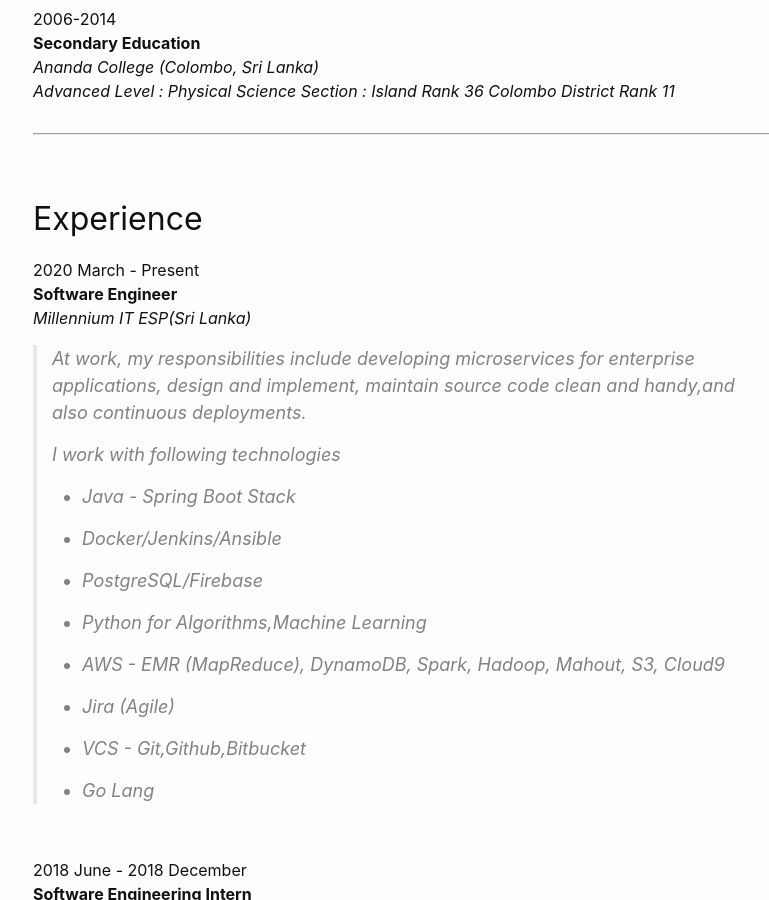
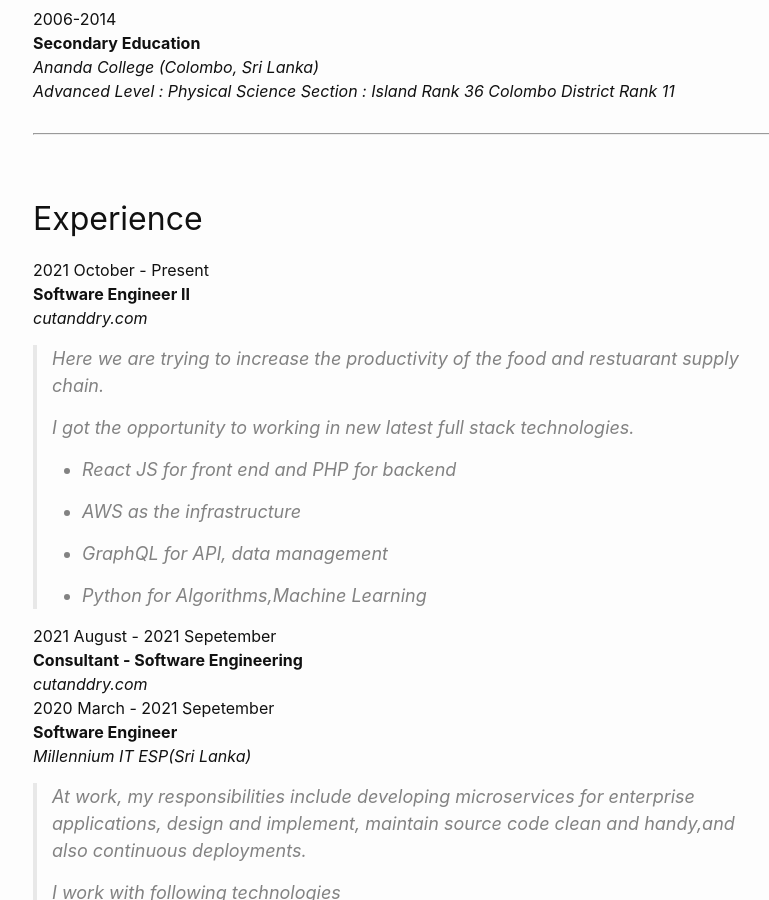
Before and after one commit to isurunuwanthilaka/isurunuwanthilaka.github.io, a Jekyll site: the page built from resume.md, in a window 1280 px wide and 900 px high, scrolled down 1024 px. Shown: the whole window, without its empty margins (237-1006 px from the left). Built offline with Jekyll 4.4.1, drawn with Linux system fonts in a browser that asks for light colours; nearby versions of some CDN libraries; comment, search, counter and statistics services are not loaded; some of the changed text lies outside the part shown.

Commit message:
updated resume

```diff
--- a/resume.md
+++ b/resume.md
@@ -3,6 +3,7 @@
 title: Resume
 permalink: /resume
 ---
+
 <p align="center">
 <img src="{{ site.url }}/assets/img/profile-pic.png"
      alt="Profile image"
@@ -11,186 +12,196 @@
 
 <p style="text-align: center;font-size: 50px"> Isuru Nuwanthilaka </p>
 
-----
+---
 
 I am an engineer, I build software to ease the life of humans. I love solving complex problems, designing architectures and Software Development.
 
-----
+---
 
-Education
-----
+## Education
 
 2021-2023
-:   **MSc in CS, Software Architecture**
-:   *University of Moratuwa (Sri Lanka)*
+: **MSc in CS, Software Architecture**
+: _University of Moratuwa (Sri Lanka)_
 
 <br/>
 
 2015-2019
-:   **BSc(Hons), Electronics and Telecommunication Engineering**
-:   *University of Moratuwa (Sri Lanka)*
-:   *Second Class Upper Division*
+: **BSc(Hons), Electronics and Telecommunication Engineering**
+: _University of Moratuwa (Sri Lanka)_
+: _Second Class Upper Division_
 
 <br/>
 
 2006-2014
-:   **Secondary Education**
-:   *Ananda College (Colombo, Sri Lanka)*
-:   *Advanced Level : Physical Science Section : Island Rank 36 Colombo District Rank 11*
+: **Secondary Education**
+: _Ananda College (Colombo, Sri Lanka)_
+: _Advanced Level : Physical Science Section : Island Rank 36 Colombo District Rank 11_
 
-----
+---
 
-Experience
-----
+## Experience
 
-2020 March - Present
-:   **Software Engineer**
-:   *Millennium IT ESP(Sri Lanka)*
+2021 October - Present
+: **Software Engineer II**
+: _cutanddry.com_
 
->At work, my responsibilities include developing microservices for enterprise applications, design
->and implement, maintain source code clean and handy,and also continuous deployments.
+> Here we are trying to increase the productivity of the food and restuarant supply chain.
 >
->I work with following technologies
+> I got the opportunity to working in new latest full stack technologies.
 >
->* Java - Spring Boot Stack
+> - React JS for front end and PHP for backend
 >
->* Docker/Jenkins/Ansible
+> - AWS as the infrastructure
 >
->* PostgreSQL/Firebase
+> - GraphQL for API, data management
 >
->* Python for Algorithms,Machine Learning
+> - Python for Algorithms,Machine Learning
+
+2021 August - 2021 Sepetember
+: **Consultant - Software Engineering**
+: _cutanddry.com_
+
+2020 March - 2021 Sepetember
+: **Software Engineer**
+: _Millennium IT ESP(Sri Lanka)_
+
+> At work, my responsibilities include developing microservices for enterprise applications, design
+> and implement, maintain source code clean and handy,and also continuous deployments.
 >
->* AWS - EMR (MapReduce), DynamoDB, Spark, Hadoop, Mahout, S3, Cloud9
+> I work with following technologies
 >
->* Jira (Agile)
+> - Java - Spring Boot Stack
 >
-> * VCS - Git,Github,Bitbucket
+> - Docker/Jenkins/Ansible
 >
-> * Go Lang
+> - PostgreSQL/Firebase
+>
+> - Python for Algorithms,Machine Learning
+>
+> - AWS - EMR (MapReduce), DynamoDB, Spark, Hadoop, Mahout, S3, Cloud9
+>
+> - Jira (Agile)
+>
+> - VCS - Git,Github,Bitbucket
+>
+> - Go Lang
 
 <br/>
 
 2018 June - 2018 December
-:   **Software Engineering Intern**
-:   *Millennium IT ESP(Sri Lanka)*
+: **Software Engineering Intern**
+: _Millennium IT ESP(Sri Lanka)_
 
->I have worked with few projects on following technologies.
+> I have worked with few projects on following technologies.
 >
-> * Java 8
+> - Java 8
 >
-> * Go Lang
+> - Go Lang
 >
-> * Scala
+> - Scala
 >
-> * PostgreSQL
+> - PostgreSQL
 >
-> * AAA Radiator Server
+> - AAA Radiator Server
 
-----
+---
 
-Courses
-----
+## Courses
 
-* **Deep Learning Nanodegree**
-: This nanodegree incudes NN,CNN,RNN,GAN and hands-on AWS SageMaker deployment.
-: Completion ID : [434M3LSP](https://confirm.udacity.com/434M3LSP)
+- **Deep Learning Nanodegree**
+  : This nanodegree incudes NN,CNN,RNN,GAN and hands-on AWS SageMaker deployment.
+  : Completion ID : [434M3LSP](https://confirm.udacity.com/434M3LSP)
 
-* **Cloud Computing 101-Amazon Web Services (AWS)**
-: Issued : 2021 February
-: [Certification](https://drive.google.com/file/d/1fzoq76h1CsPOZbKim4qHksv4WWbTzHoH/view?usp=sharing)
+- **Cloud Computing 101-Amazon Web Services (AWS)**
+  : Issued : 2021 February
+  : [Certification](https://drive.google.com/file/d/1fzoq76h1CsPOZbKim4qHksv4WWbTzHoH/view?usp=sharing)
 
-* **Data Analytics Fundamentals-Amazon Web Services (AWS)**
-: Issued : 2021 February
-: [Certification](https://drive.google.com/file/d/1TsAo-yg3kKlkCPsc_O2XDHiuCI4ut1tw/view?usp=sharing)
+- **Data Analytics Fundamentals-Amazon Web Services (AWS)**
+  : Issued : 2021 February
+  : [Certification](https://drive.google.com/file/d/1TsAo-yg3kKlkCPsc_O2XDHiuCI4ut1tw/view?usp=sharing)
 
-* **Convolutional Neural Networks-Coursera**
-: Issued : 2019 August
-: Completion ID : [CK6PDQEX3S2M](https://www.coursera.org/account/accomplishments/verify/CK6PDQEX3S2M)
+- **Convolutional Neural Networks-Coursera**
+  : Issued : 2019 August
+  : Completion ID : [CK6PDQEX3S2M](https://www.coursera.org/account/accomplishments/verify/CK6PDQEX3S2M)
 
-* **Convolutional Neural Networks in TensorFlow-Coursera**
-: Issued : 2019 June
-: Completion ID : [WEF2K8GWC9L2](https://www.coursera.org/account/accomplishments/verify/WEF2K8GWC9L2)
+- **Convolutional Neural Networks in TensorFlow-Coursera**
+  : Issued : 2019 June
+  : Completion ID : [WEF2K8GWC9L2](https://www.coursera.org/account/accomplishments/verify/WEF2K8GWC9L2)
 
-* **Introduction to TensorFlow for Artificial Intelligence, Machine Learning, and Deep Learning-Coursera**
-: Issued : 2019 June
-: Completion ID : [CE6HB5U75FRA](https://www.coursera.org/account/accomplishments/verify/CE6HB5U75FRA)
+- **Introduction to TensorFlow for Artificial Intelligence, Machine Learning, and Deep Learning-Coursera**
+  : Issued : 2019 June
+  : Completion ID : [CE6HB5U75FRA](https://www.coursera.org/account/accomplishments/verify/CE6HB5U75FRA)
+- **Improving Deep Neural Networks- Hyperparameter tuning, Regularization and Optimization-Coursera**
+  : Issued : 2019 May
+  : Completion ID : [LXNDZB6DPLX7](https://www.coursera.org/account/accomplishments/verify/LXNDZB6DPLX7)
+- **Structuring Machine Learning Projects-Coursera**
+  : Issued : 2019 May
+  : Completion ID : [K74VMVUSRQP7](https://www.coursera.org/account/accomplishments/verify/K74VMVUSRQP7)
 
-* **Improving Deep Neural Networks- Hyperparameter tuning, Regularization and Optimization-Coursera**
-: Issued : 2019 May
-: Completion ID : [LXNDZB6DPLX7](https://www.coursera.org/account/accomplishments/verify/LXNDZB6DPLX7)
+- **AI For Everyone-Coursera**
+  : Issued : 2019 March
+  : Completion ID : [YETW7WJZ7SKG](https://www.coursera.org/account/accomplishments/verify/YETW7WJZ7SKG)
 
-* **Structuring Machine Learning Projects-Coursera**
-: Issued : 2019 May
-: Completion ID : [K74VMVUSRQP7](https://www.coursera.org/account/accomplishments/verify/K74VMVUSRQP7)
+- **Industrial IoT on Google Cloud Platform-Coursera**
+  : Issued : 2019 February
+  : Completion ID : [UWHPHJFZ68NX](https://www.coursera.org/account/accomplishments/verify/UWHPHJFZ68NX)
 
-* **AI For Everyone-Coursera**
-: Issued : 2019 March
-: Completion ID : [YETW7WJZ7SKG](https://www.coursera.org/account/accomplishments/verify/YETW7WJZ7SKG)
+- **Core Database Concepts-Coursera**
+  : Issued : 2019 January
+  : Completion ID : [CUGAGTPYMYCC](https://www.coursera.org/account/accomplishments/verify/CUGAGTPYMYCC)
+- **Version Control with Git-Coursera**
+  : Issued : 2018 December
+  : Completion ID : [TVGB8YZ8WWYB](https://www.coursera.org/account/accomplishments/verify/TVGB8YZ8WWYB)
+- **Machine Learning-Coursera**
+  : Issued : 2018 May
+  : Completion ID : [LYJZCS8BPSLD](https://www.coursera.org/account/accomplishments/verify/LYJZCS8BPSLD)
+- **Introduction to IoT-Cisco**
+  : Issued : 2017 June
+  : Networking Academy ID : 48154230
 
-* **Industrial IoT on Google Cloud Platform-Coursera**
-: Issued : 2019 February
-: Completion ID : [UWHPHJFZ68NX](https://www.coursera.org/account/accomplishments/verify/UWHPHJFZ68NX)
+---
 
-* **Core Database Concepts-Coursera**
-: Issued : 2019 January
-: Completion ID : [CUGAGTPYMYCC](https://www.coursera.org/account/accomplishments/verify/CUGAGTPYMYCC)
+## Projects
 
-* **Version Control with Git-Coursera**
-: Issued : 2018 December
-: Completion ID : [TVGB8YZ8WWYB](https://www.coursera.org/account/accomplishments/verify/TVGB8YZ8WWYB)
+- **Active contributor of PeoTVGo OTT Solution**
+  : Project work at MillenniumIT ESP (2020-2021)
+  : Tech stack : Java11 (SpringBoot), Python, Postgres, Linux, Jenkins, Ansible, Docker, Git, POSTman
+  : Participated in designing and implementation.
 
-* **Machine Learning-Coursera**
-: Issued : 2018 May
-: Completion ID : [LYJZCS8BPSLD](https://www.coursera.org/account/accomplishments/verify/LYJZCS8BPSLD)
+- **MyGPA - Android App**
+  : For university students to calculate their GPAs.
+  : [Live APP](https://play.google.com/store/apps/details?id=com.isumalab.gpa)
 
-* **Introduction to IoT-Cisco**
-: Issued : 2017 June
-: Networking Academy ID : 48154230
+- **Wifi QMS Solution**
+  : This project carried out during the internship period along with a team of 3.Technologies used: Springboot, Docker for containerization and testing, GO, Radius for communication between ISG and Radiator AAA server, Perl for adding features to Radiator AAA, Postgresql Database.
 
-----
+- **CRAN based D2D Communication (Final Year Project)**
+  : Development for wifi direct D2D communication link over smart devices with the support of cloud assisted controller. Technology stack used : SDR USRP N210, Android, Firebase - auth,realtime db, cloud functions, Wifi/Wifi Direct.
+  : [See project here!](https://github.com/isurunuwanthilaka/d2d-app-android)
+  : Other collaborators - [Lochana Chathura](https://www.linkedin.com/in/lochana-chathura) , [Dileepa Sandaruwan](https://www.linkedin.com/in/dileepa-sandaruwan/) , [Dinuka Kavinda](https://www.linkedin.com/in/dinuka-kavinda-866459150/)
 
-Projects
-----
+- **Ballerina Medium Connector (Open Source)**
+  : As a contribution to Open Source , developed Medium connector for Ballerina. V1.0.0 is Live!. Ballerina is developed by WSO2.
+  : Contribute to : [https://github.com/isurunuwanthilaka/ballerina-medium-connector](https://github.com/isurunuwanthilaka/ballerina-medium-connector)
+  : Learn by examples : [https://github.com/isurunuwanthilaka/ballerina-medium-connector-example](https://github.com/isurunuwanthilaka/ballerina-medium-connector-example)
+  : [Package on Ballerina Central](https://central.ballerina.io/isurun/medium)
 
-* **Active contributor of PeoTVGo OTT Solution**
-: Project work at MillenniumIT ESP (2020-2021)
-: Tech stack : Java11 (SpringBoot), Python, Postgres, Linux, Jenkins, Ansible, Docker, Git, POSTman
-: Participated in designing and implementation.
+- **IsumaSchool - Android App**
+  : This project is to enable all Sri Lanakans to learn freely online in sinhala on their smartphones. This is carried out as a non-profit project.
+  : Tech stack : Android, Firebase, Room Database, Deploy on Playstore, Integration with Youtube.
+  : [Live APP](https://play.google.com/store/apps/details?id=com.isumalab.learn)
 
-* **MyGPA - Android App**
-: For university students to calculate their GPAs.
-: [Live APP](https://play.google.com/store/apps/details?id=com.isumalab.gpa)
+- **Water Level Indicator and Water Pump Controller - Atmega 328P Microcontroller Programming**
+  : Programming Atmega328P microcontroller in C programming language to controlling the household water pump.
+  : [See project here!](https://github.com/IsuruNuwanthilaka/Atmega328p-with-I2C-RTC-DS1307)
 
-* **Wifi QMS Solution**
-: This project carried out during the internship period along with a team of 3.Technologies used: Springboot, Docker for containerization and testing, GO, Radius for communication between ISG and Radiator AAA server, Perl for adding features to Radiator AAA, Postgresql Database.
+- **IoT Edge BackEnd Solution for Azure IoT Hub**
+  : Developed IoT Edge solution for collecting data from several sensors and circulated to Azure IoT Hub after performing several tasks like data aggregation,writing to database, expose API to front end for IoT dashboard. Technologies used : Java(SpringBoot Framework), PostgreSQL, Docker for Containerization, MQTT protocol, JasperReport API, Azure IoT Hub
 
-* **CRAN based D2D Communication (Final Year Project)**
-: Development for wifi direct D2D communication link over smart devices with the support of cloud assisted controller. Technology stack used : SDR USRP N210, Android, Firebase - auth,realtime db, cloud functions, Wifi/Wifi Direct.
-: [See project here!](https://github.com/isurunuwanthilaka/d2d-app-android)
-: Other collaborators - [Lochana Chathura](https://www.linkedin.com/in/lochana-chathura) , [Dileepa Sandaruwan](https://www.linkedin.com/in/dileepa-sandaruwan/) , [Dinuka Kavinda](https://www.linkedin.com/in/dinuka-kavinda-866459150/)
+---
 
-* **Ballerina Medium Connector (Open Source)**
-: As a contribution to Open Source , developed Medium connector for Ballerina. V1.0.0 is Live!. Ballerina is developed by WSO2.
-: Contribute to : [https://github.com/isurunuwanthilaka/ballerina-medium-connector](https://github.com/isurunuwanthilaka/ballerina-medium-connector)
-: Learn by examples : [https://github.com/isurunuwanthilaka/ballerina-medium-connector-example](https://github.com/isurunuwanthilaka/ballerina-medium-connector-example)
-: [Package on Ballerina Central](https://central.ballerina.io/isurun/medium)
-
-* **IsumaSchool  - Android App**
-: This project is to enable all Sri Lanakans to learn freely online in sinhala on their smartphones. This is carried out as a non-profit project.
-: Tech stack : Android, Firebase, Room Database, Deploy on Playstore, Integration with Youtube.
-: [Live APP](https://play.google.com/store/apps/details?id=com.isumalab.learn)
-
-* **Water Level Indicator and Water Pump Controller - Atmega 328P Microcontroller Programming**
-: Programming Atmega328P microcontroller in C programming language to controlling the household water pump.
-: [See project here!](https://github.com/IsuruNuwanthilaka/Atmega328p-with-I2C-RTC-DS1307)
-
-* **IoT Edge BackEnd Solution for Azure IoT Hub**
-: Developed IoT Edge solution for collecting data from several sensors and circulated to Azure IoT Hub after performing several tasks like data aggregation,writing to database, expose API to front end for IoT dashboard. Technologies used : Java(SpringBoot Framework), PostgreSQL, Docker for Containerization, MQTT protocol, JasperReport API, Azure IoT Hub
-
-----
-
-Skills
-----
+## Skills
 
 <p class="skill-text">Java - SpringBoot</p>
 <div class="skill-container">
```
Also changed, not shown: other parts of resume.md (+12 -14 lines).
